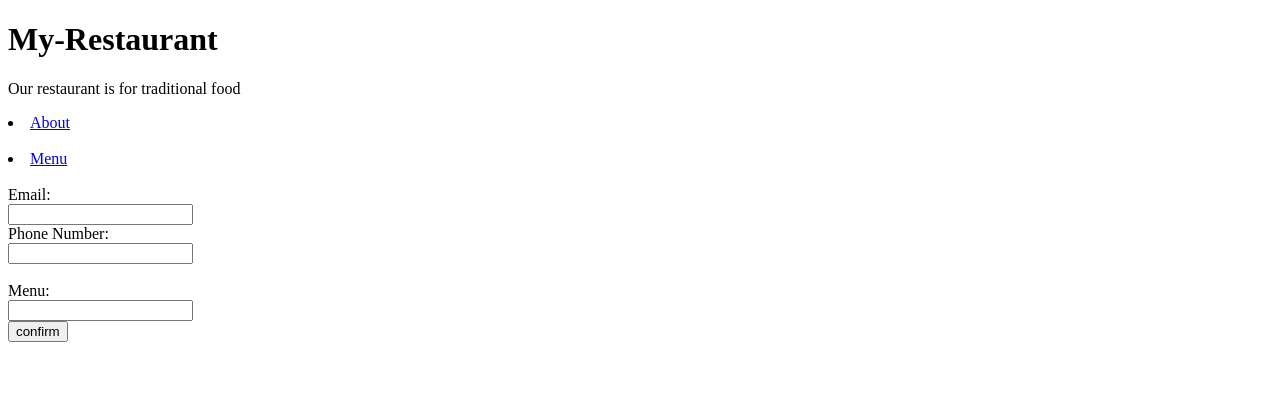
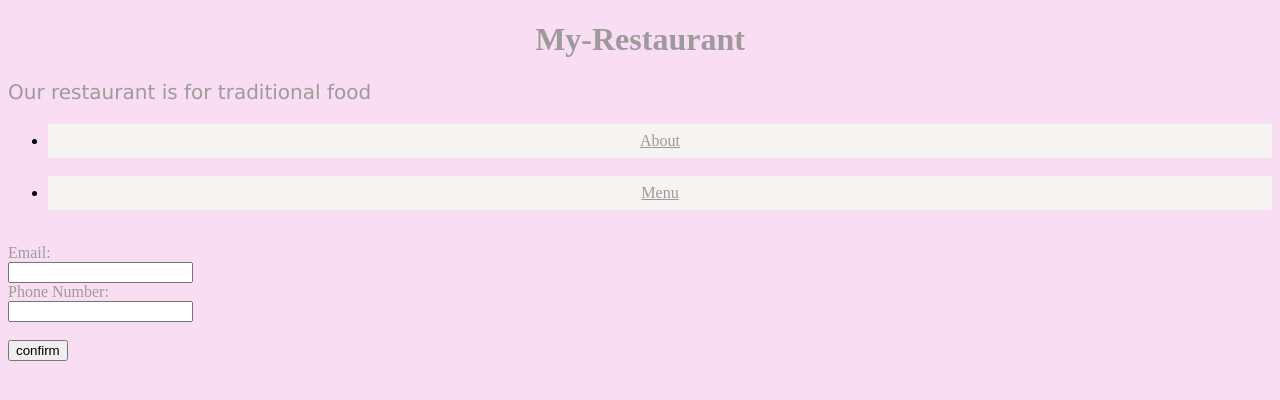
Before and after one commit to saramalkawi/my-restaurant, a plain HTML site: page my-restaurant/index.html in a window 1280 px wide. Drawn offline with Linux system fonts and the light colour scheme.

Commit message:
styling the website

```diff
--- a/my-restaurant/index.html
+++ b/my-restaurant/index.html
@@ -5,21 +5,23 @@
     <meta http-equiv="X-UA-Compatible" content="IE=edge">
     <meta name="viewport" content="width=device-width, initial-scale=1.0">
     <title>my-restaurant</title>
+    <link rel="stylesheet" href="style.css">
 </head>
 <body>
     <h1>My-Restaurant</h1>
     <p>Our restaurant is for traditional food</p>
 
-    <li><a href="about.html">About</a></li><br>
-    <li><a href="menu.md">Menu</a></li><br>
+<ul>
+    <li><a class="about" href="about.html">About</a></li><br>
+    <li><a class="menu" href="menu.html">Menu</a></li><br>
+</ul>
 
     <form>
         <label>Email:</label><br>
         <input><br>
         <label>Phone Number:</label><br>
         <input><br><br>
-        <label>Menu:</label><br>
-        <input><br>
+
         <input type="submit" value="confirm">
 
       </form>
--- /dev/null
+++ b/my-restaurant/style.css
@@ -0,0 +1,34 @@
+body {
+    background-color: rgb(249, 221, 243);
+  }
+
+  h1 {
+    color: rgb(158, 154, 154);
+    text-align: center;
+  }
+  h2 {
+    color: rgb(158, 154, 154);
+    text-align: center;
+  }
+
+
+
+  p {
+    color:rgb(158, 154, 154) ;
+    font-family: verdana;
+    font-size: 20px;
+  }
+  label{
+    color:rgb(158, 154, 154) ;
+  }
+  li a {
+    display: block;
+    padding: 8px;
+    background-color: #f6f3f3;
+  }
+
+
+a {
+    color: rgb(158, 154, 154);
+    text-align: center;
+  }
```
Also changed, not shown: my-restaurant/about.html (+3 -2 lines), my-restaurant/menu.html (added, +56 -0 lines).
